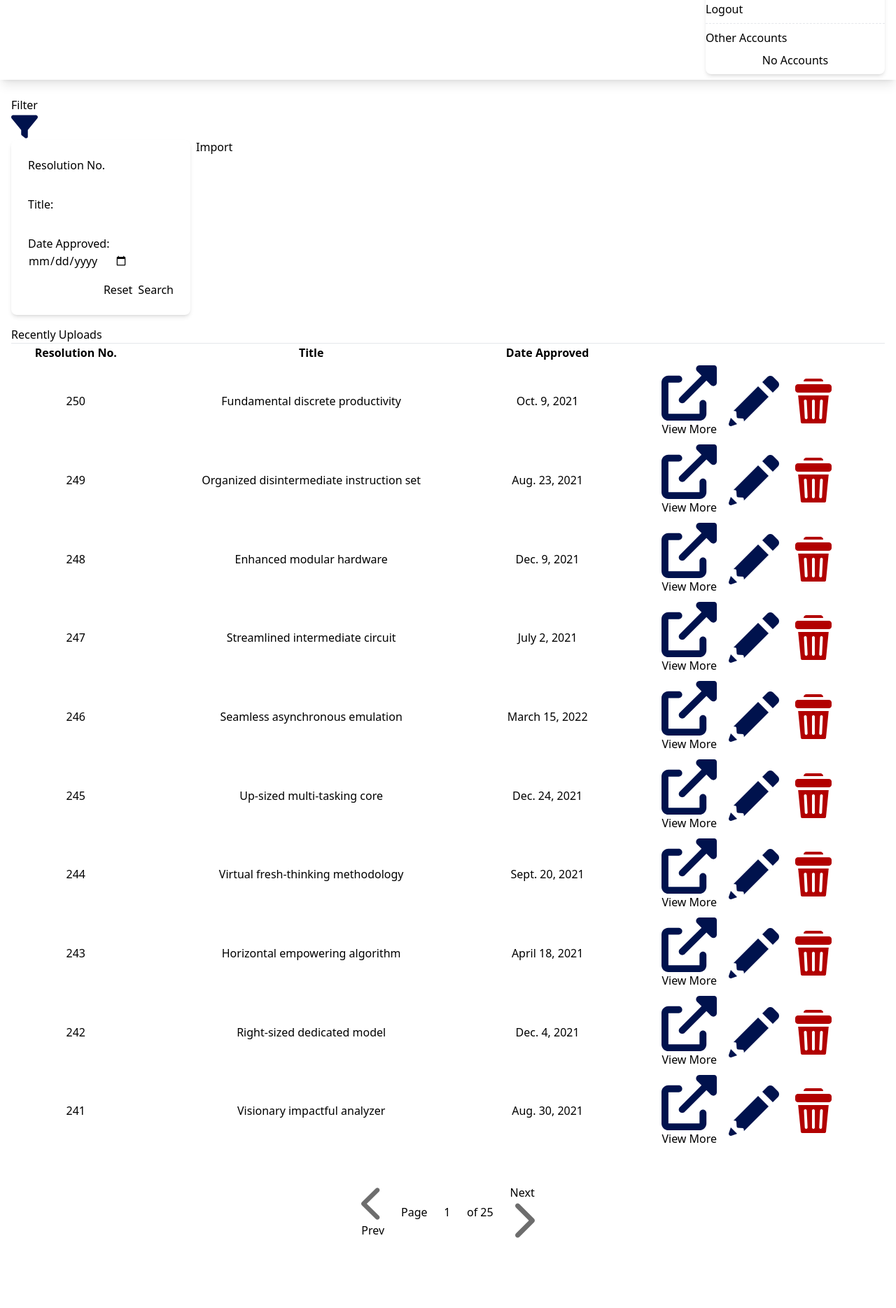
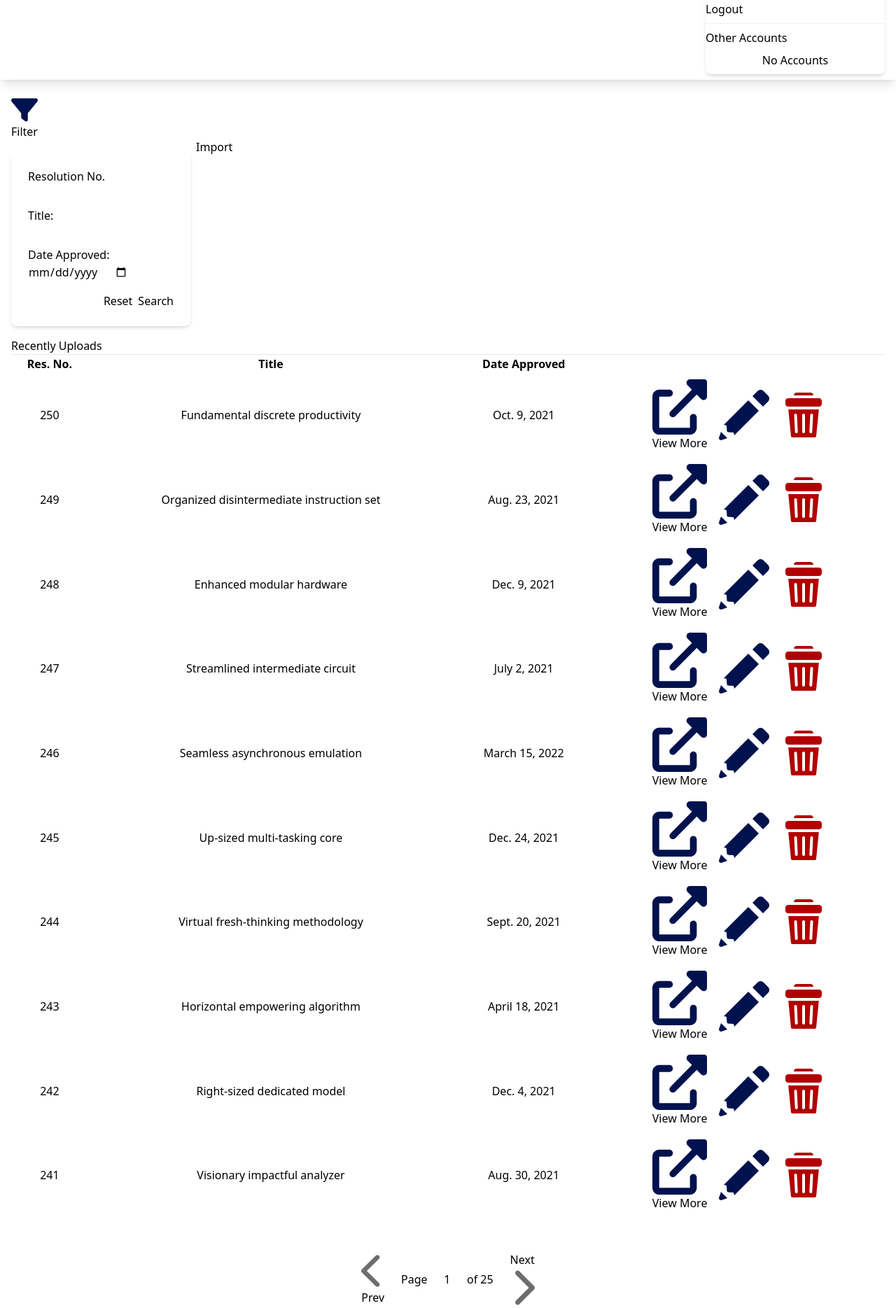
Before and after one commit to christiankyle-ching/board_resolution_is, a Django app: page / in a window 1280 px wide. Shown: the part 1213-3082 px from the top of the page at 70% size. Before the commit the page ends 2982 px from the top, so only its background shows below. Run offline with Django 4.2, Linux system fonts and the light colour scheme; the visitor is signed in with stand-in values (Sample User, id 1); data comes from the database, SQL or seed files in the repository; some libraries are stand-ins or nearby versions.

Commit message:
feat: Improve UI, add: Added By and Added Date fields as abstract model

```diff
--- a/board_resolution_is/abstract_models.py
+++ b/board_resolution_is/abstract_models.py
@@ -1,10 +1,14 @@
 from sqlite3 import DatabaseError
 from django.db import models
+from django.contrib.auth import get_user_model
 from django.utils import timezone
+
+_User = get_user_model()
 
 
 class DeactivateQuerySet(models.query.QuerySet):
     """Overrides batch delete"""
+
     def delete(self):
         return super(DeactivateQuerySet, self).update(active=False, deleted_at=timezone.now())
 
@@ -26,6 +30,8 @@ class NoDeleteManager(models.Manager):
 
         return DeactivateQuerySet(self.model)
 
+    """Overrides batch delete (all_objects)"""
+
     def hard_delete(self):
         return self.get_queryset().hard_delete()
 
@@ -44,6 +50,7 @@ class NoDeleteModel(models.Model):
         abstract = True
 
     """Overrides single delete"""
+
     def delete(self):
         self.deleted_at = timezone.now()
         self.active = False
@@ -51,3 +58,11 @@ class NoDeleteModel(models.Model):
 
     def hard_delete(self):
         super(NoDeleteModel, self).delete()
+
+
+class AddedByModel(models.Model):
+    added_by = models.ForeignKey(_User, null=True, on_delete=models.SET_NULL)
+    added_date = models.DateTimeField(null=False, default=timezone.now)
+
+    class Meta:
+        abstract = True
--- a/resolutions/models.py
+++ b/resolutions/models.py
@@ -8,9 +8,9 @@ from board_resolution_is import abstract_models
 _User = get_user_model()
 
 
-class Certificate(abstract_models.NoDeleteModel):
-    added_by = models.ForeignKey(_User, null=True, on_delete=models.SET_NULL)
-    added_date = models.DateTimeField(null=False, default=timezone.now)
+class Certificate(abstract_models.NoDeleteModel, abstract_models.AddedByModel):
+    # added_by = models.ForeignKey(_User, null=True, on_delete=models.SET_NULL)
+    # added_date = models.DateTimeField(null=False, default=timezone.now)
 
     is_minutes_of_meeting = models.BooleanField(default=False)
     date_approved = models.DateField(blank=False, null=False)
@@ -39,8 +39,8 @@ class Certificate(abstract_models.NoDeleteModel):
         return reverse("resolutions:cert_detail", kwargs={'pk': self.pk})
 
 
-class Resolution(abstract_models.NoDeleteModel):
-    added_date = models.DateTimeField(null=False, default=timezone.now)
+class Resolution(abstract_models.NoDeleteModel, abstract_models.AddedByModel):
+    # added_date = models.DateTimeField(null=False, default=timezone.now)
 
     certificate = models.ForeignKey(Certificate, on_delete=models.CASCADE)
 
--- a/resolutions/templates/resolutions/certificate_delete.html
+++ b/resolutions/templates/resolutions/certificate_delete.html
@@ -44,7 +44,9 @@
         <ul>
             {% for img in certificate.images %}
             <li class="grid grid-cols-5 border-b border-dashed border-black items-center">
-                <span class="col-span-4 text-left">{{ img.image.name }}</span>
+                <span class="col-span-4 text-left shorten-text-ellipsis">
+                    {{ img.image.name }}
+                </span>
                 <div class="col-span-1 text-right">
                     <a href="{{ img.image.url }}" target="_blank" class="button">
                         <img src="{% static 'users/img/eye.svg' %}" alt="View" class="icon-sm">
--- a/resolutions/templates/resolutions/certificate_detail.html
+++ b/resolutions/templates/resolutions/certificate_detail.html
@@ -64,6 +64,12 @@
                 <textarea id="id_remarks" cols="30" rows="7" class="w-full"
                     readonly>{{ certificate.remarks }}</textarea>
             </p>
+
+            <p>
+                <small>
+                    Added By: {{ certificate.added_by.str_username }} - {{ certificate.added_date }}
+                </small>
+            </p>
         </div>
 
         <div class="fixed bottom-6 right-6">
--- a/resolutions/templates/resolutions/certificate_form.html
+++ b/resolutions/templates/resolutions/certificate_form.html
@@ -70,11 +70,12 @@
                 <ul>
                     {% for img in certificate.images %}
                     <li class="grid grid-cols-5 border-b border-dashed border-black items-center">
-                        <span class="col-span-3 text-left">{{ img.image.name }}</span>
+                        <span class="col-span-3 text-left shorten-text-ellipsis">{{ img.image.name }}</span>
                         <div class="col-span-2 text-right">
                             <div class="flex justify-end items-center my-2 gap-2">
                                 <a href="{{ img.image.url }}" target="_blank" class="button">
-                                    View Image
+                                    <img src="{% static 'resolutions/img/open.svg' %}" alt="" class="icon-sm">
+                                    <span>View Image</span>
                                 </a>
                                 <a href="{% url 'resolutions:cert_image_delete' img.pk %}" class="button-danger">
                                     <img src="{% static 'users/img/trash.png' %}" alt="Delete" class="icon-sm">
--- a/resolutions/templates/resolutions/index.html
+++ b/resolutions/templates/resolutions/index.html
@@ -8,10 +8,10 @@
     <!-- Filter -->
     <div class="dropdown">
         <button data-toggle class="button-secondary">
+            <img src="{% static 'users/img/filter.svg' %}" alt="Filter" class="icon-sm">
             <span>Filter</span>
-            <img src="{% static 'users/img/filter.svg' %}" alt="Filter" class="icon-sm">
         </button>
-        <div class="dropdown_content bg-white shadow-md rounded-lg p-6 w-64">
+        <div class="dropdown_content bg-white shadow-md rounded-lg p-6 w-64 mt-4">
             <form method="POST" class="flex flex-col gap-2">
                 {% csrf_token %}
 
@@ -47,7 +47,7 @@
 <table class="w-full table-dashed text-center">
     <thead>
         <tr>
-            <th>Resolution No.</th>
+            <th>Res. No.</th>
             <th>Title</th>
             <th class="hidden md:table-cell">Date Approved</th>
             <th>
@@ -62,7 +62,7 @@
             <td>{{ res.title }}</td>
             <td class="hidden md:table-cell">{{ res.certificate.date_approved }}</td>
             <td>
-                <div class="flex items-center justify-center py-1 gap-2">
+                <div class="flex items-center justify-center py-2 gap-2">
                     <a href="{% url 'resolutions:cert_detail' res.certificate.pk %}" class="button">
                         <img src="{% static 'resolutions/img/open.svg' %}" alt="" class="icon-sm">
                         <span>View More</span>
--- a/resolutions/views.py
+++ b/resolutions/views.py
@@ -86,8 +86,7 @@ class CertificateFormView(LoginRequiredMixin, View):
             if pk is not None:
                 cert = get_object_or_404(Certificate, pk=pk)
             else:
-                cert = Certificate()
-                cert.added_by = request.user
+                cert = Certificate(added_by=request.user)
 
             is_editing = pk is not None
 
@@ -105,7 +104,10 @@ class CertificateFormView(LoginRequiredMixin, View):
                 title_stripped = title.strip()
                 if num_stripped != "" and title_stripped != "":
                     res = Resolution(number=num_stripped,
-                                     title=title_stripped, certificate=cert)
+                                     title=title_stripped,
+                                     certificate=cert,
+                                     added_by=request.user,
+                                     )
                     resolutions.append(res)
 
             # Add New Files
--- a/theme/static_src/src/styles.css
+++ b/theme/static_src/src/styles.css
@@ -129,6 +129,10 @@ form:not(.grid) > p {
   height: calc(100vh - 64px);
 }
 
+.shorten-text-ellipsis {
+  @apply overflow-hidden whitespace-nowrap text-ellipsis;
+}
+
 /* -------------------- Components -------------------- */
 
 /* #region Button */
@@ -182,7 +186,7 @@ for button elements and .button classed elements
 }
 
 .button > span {
-  @apply hidden lg:block;
+  @apply hidden lg:block text-sm;
 }
 
 /* #endregion */
```
Also changed, not shown: resolutions/templates/resolutions/certificate_image_delete.html (+10 -2 lines), resolutions/templates/resolutions/resolution_delete.html (+7 -0 lines), resolutions/migrations/0002_alter_certificateimage_options_resolution_added_by.py (added), users/migrations/0002_alter_user_can_export.py (added).
